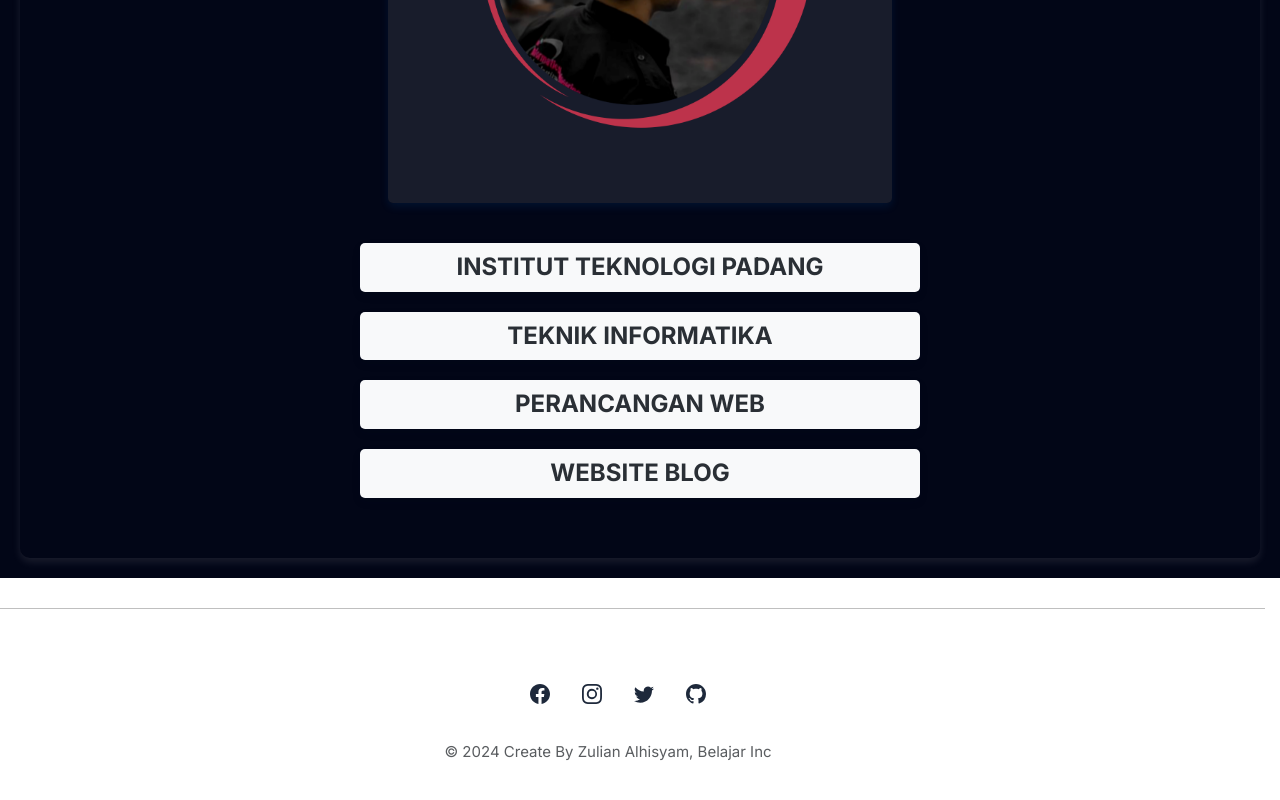
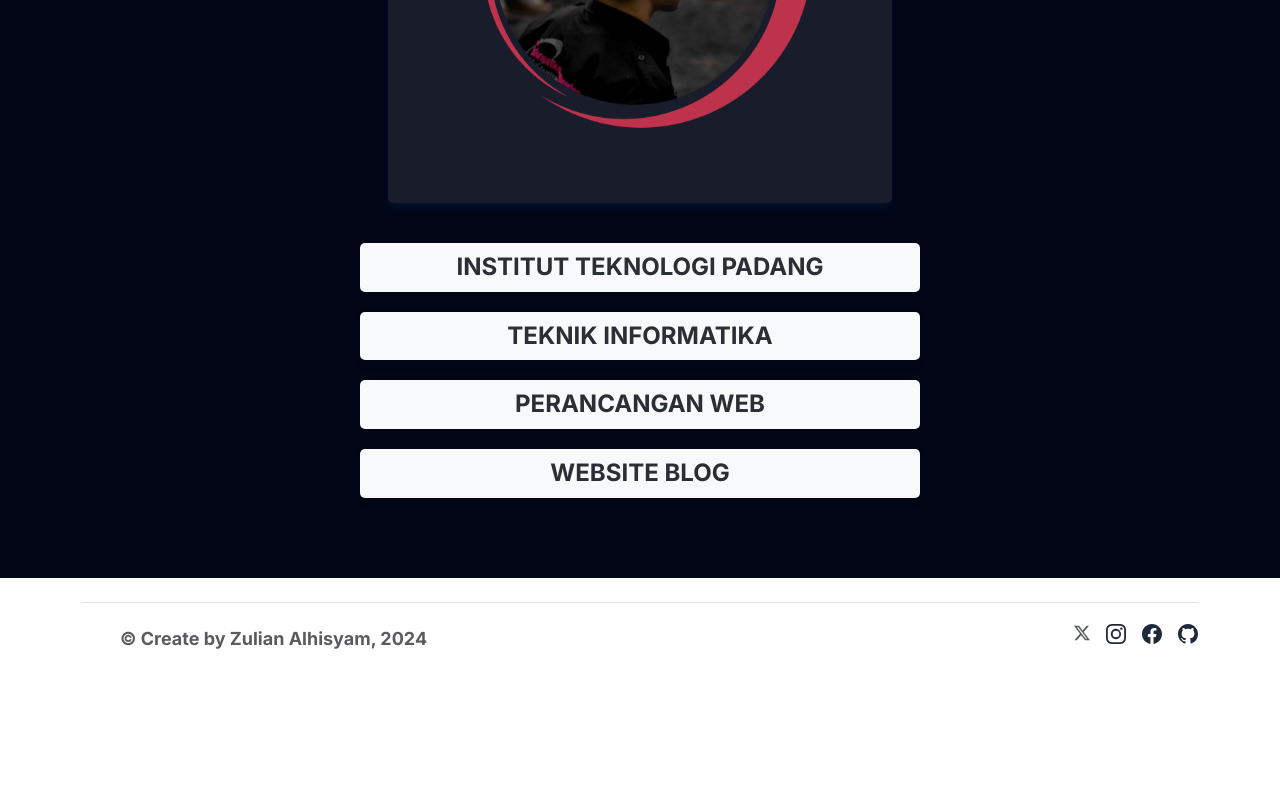
Before and after one commit to zulian026/Zulian_Perweb_akhir, a React (Vite) app: page /Zulian_Perweb_akhir/About in a window 1280 px wide. Shown: the part 818-1618 px from the top of the page. After the commit the page ends 1517 px from the top, so only its background shows below. Built offline with nearby package versions, Linux system fonts and the light colour scheme.

Commit message:
bntar lagi final

```diff
--- /dev/null
+++ b/src/Pages/Kontentigas.jsx
@@ -0,0 +1,16 @@
+import React from "react";
+import Navigasi from "../component/Navigasi";
+import Materitiga from "../component/Materitiga";
+import Footer from "../component/Footer";
+
+const Kontentigas = () => {
+  return (
+    <div>
+      <Navigasi />
+      <Materitiga />
+      <Footer />
+    </div>
+  );
+};
+
+export default Kontentigas;
--- a/src/Style/About.css
+++ b/src/Style/About.css
@@ -7,7 +7,6 @@
   display: flex;
   flex-direction: column;
   min-height: 10vh;
-  background-color: #020617;
 }
 
 .cardabout-container {
@@ -15,8 +14,6 @@
   justify-content: space-between;
   padding: 20px;
   margin: 20px;
-  background-color: #faf7f7;
-  box-shadow: 0 4px 8px rgba(255, 249, 249, 0.1);
   border-radius: 10px;
   flex-direction: column;
   align-items: center;
--- a/src/Style/Footer.css
+++ /dev/null
@@ -1,25 +0,0 @@
-.container-footer {
-  margin-right: 5%;
-   bottom: 0;
-}
-
-.container-footer a {
-  text-align: center;
-  gap: 10px;
-  margin: 10px;
-  width: 2rem;
-}
-
-.text-center {
-  margin: 10px;
-  text-align: center;
-  font-size: 15px;
-}
-
-.container-footer hr {
-  border: 1;
-  padding: 10px;
-  left: 0;
-  border-top: 1px solid #000000;
-  width: 104%;
-}
--- a/src/Style/Materi.css
+++ b/src/Style/Materi.css
@@ -35,9 +35,11 @@ a {
   gap: 20px;
   list-style: none;
   padding: 2%;
-  margin-right: 10%;
+  margin-left: 5%;
   font-weight: 600;
   text-decoration: none;
+  text-align: justify;
+  line-height: 30px;
 }
 
 h1 {
@@ -128,6 +130,11 @@ span {
   color: rgb(30, 41, 59);
 }
 
+.Contoh-3 {
+  width: 100%;
+  height: auto;
+}
+
 /* Responsive Design */
 @media (max-width: 992px) {
   .kontainer-1 {
--- a/src/component/Footer.jsx
+++ b/src/component/Footer.jsx
@@ -1,26 +1,28 @@
 import React from "react";
-import "../Style/Footer.css";
 
 const Footer = () => {
   return (
-    <div className="container-footer">
-      <hr />
-      <footer className="py-3 my-4">
-        <ul className="nav justify-content-center">
-          <a href="https://www.facebook.com/zulian.alhisyam.3" target="_blank">
-            <svg
-              xmlns="http://www.w3.org/2000/svg"
-              width="16"
-              height="16"
-              fill="currentColor"
-              className="bi bi-facebook"
-              viewBox="0 0 16 16"
+    <div class="container">
+      <footer class="d-flex flex-wrap justify-content-between align-items-center py-3 my-4 border-top">
+        <div class="col-md-4 d-flex align-items-center">
+          <a
+            href="/"
+            class="mb-3 me-2 mb-md-0 text-body-secondary text-decoration-none lh-1"
           >
-              <path d="M16 8.049c0-4.446-3.582-8.05-8-8.05C3.58 0-.002 3.603-.002 8.05c0 4.017 2.926 7.347 6.75 7.951v-5.625h-2.03V8.05H6.75V6.275c0-2.017 1.195-3.131 3.022-3.131.876 0 1.791.157 1.791.157v1.98h-1.009c-.993 0-1.303.621-1.303 1.258v1.51h2.218l-.354 2.326H9.25V16c3.824-.604 6.75-3.934 6.75-7.951" />
+            <svg class="bi" width="30" height="24">
+              <use xlink:href="#bootstrap" />
             </svg>
           </a>
+          <span class="mb-3 mb-md-0 text-body-secondary">
+            &copy; Create by Zulian Alhisyam, 2024
+          </span>
+        </div>
+
+        <ul class="nav col-md-4 justify-content-end list-unstyled d-flex">
+          <li class="ms-3">
             <a
-            href="https://www.instagram.com/zyanx_04?igsh=MzNlNGNkZWQ4Mg=="
+              class="text-body-secondary"
+              href="https://x.com/KwZul46283"
               target="_blank"
             >
               <svg
@@ -28,40 +30,68 @@ const Footer = () => {
                 width="16"
                 height="16"
                 fill="currentColor"
-              className="bi bi-instagram"
+                class="bi bi-twitter-x"
+                viewBox="0 0 16 16"
+              >
+                <path d="M12.6.75h2.454l-5.36 6.142L16 15.25h-4.937l-3.867-5.07-4.425 5.07H.316l5.733-6.57L0 .75h5.063l3.495 4.633L12.601.75Zm-.86 13.028h1.36L4.323 2.145H2.865z" />
+              </svg>
+            </a>
+          </li>
+          <li class="ms-3">
+            <a
+              class="text-body-secondary"
+              href="https://www.instagram.com/zyanx_04/"
+              target="_blank"
+            >
+              <svg
+                xmlns="http://www.w3.org/2000/svg"
+                width="16"
+                height="16"
+                fill="currentColor"
+                class="bi bi-instagram"
                 viewBox="0 0 16 16"
               >
                 <path d="M8 0C5.829 0 5.556.01 4.703.048 3.85.088 3.269.222 2.76.42a3.9 3.9 0 0 0-1.417.923A3.9 3.9 0 0 0 .42 2.76C.222 3.268.087 3.85.048 4.7.01 5.555 0 5.827 0 8.001c0 2.172.01 2.444.048 3.297.04.852.174 1.433.372 1.942.205.526.478.972.923 1.417.444.445.89.719 1.416.923.51.198 1.09.333 1.942.372C5.555 15.99 5.827 16 8 16s2.444-.01 3.298-.048c.851-.04 1.434-.174 1.943-.372a3.9 3.9 0 0 0 1.416-.923c.445-.445.718-.891.923-1.417.197-.509.332-1.09.372-1.942C15.99 10.445 16 10.173 16 8s-.01-2.445-.048-3.299c-.04-.851-.175-1.433-.372-1.941a3.9 3.9 0 0 0-.923-1.417A3.9 3.9 0 0 0 13.24.42c-.51-.198-1.092-.333-1.943-.372C10.443.01 10.172 0 7.998 0zm-.717 1.442h.718c2.136 0 2.389.007 3.232.046.78.035 1.204.166 1.486.275.373.145.64.319.92.599s.453.546.598.92c.11.281.24.705.275 1.485.039.843.047 1.096.047 3.231s-.008 2.389-.047 3.232c-.035.78-.166 1.203-.275 1.485a2.5 2.5 0 0 1-.599.919c-.28.28-.546.453-.92.598-.28.11-.704.24-1.485.276-.843.038-1.096.047-3.232.047s-2.39-.009-3.233-.047c-.78-.036-1.203-.166-1.485-.276a2.5 2.5 0 0 1-.92-.598 2.5 2.5 0 0 1-.6-.92c-.109-.281-.24-.705-.275-1.485-.038-.843-.046-1.096-.046-3.233s.008-2.388.046-3.231c.036-.78.166-1.204.276-1.486.145-.373.319-.64.599-.92s.546-.453.92-.598c.282-.11.705-.24 1.485-.276.738-.034 1.024-.044 2.515-.045zm4.988 1.328a.96.96 0 1 0 0 1.92.96.96 0 0 0 0-1.92m-4.27 1.122a4.109 4.109 0 1 0 0 8.217 4.109 4.109 0 0 0 0-8.217m0 1.441a2.667 2.667 0 1 1 0 5.334 2.667 2.667 0 0 1 0-5.334" />
               </svg>
             </a>
-          <a href="https://x.com/KwZul46283" target="_blank">
+          </li>
+          <li class="ms-3">
+            <a
+              class="text-body-secondary"
+              href="https://www.facebook.com/zulian.alhisyam.3/"
+              target="_blank"
+            >
               <svg
                 xmlns="http://www.w3.org/2000/svg"
                 width="16"
                 height="16"
                 fill="currentColor"
-              className="bi bi-twitter"
+                class="bi bi-facebook"
                 viewBox="0 0 16 16"
               >
-              <path d="M5.026 15c6.038 0 9.341-5.003 9.341-9.334q.002-.211-.006-.422A6.7 6.7 0 0 0 16 3.542a6.7 6.7 0 0 1-1.889.518 3.3 3.3 0 0 0 1.447-1.817 6.5 6.5 0 0 1-2.087.793A3.286 3.286 0 0 0 7.875 6.03a9.32 9.32 0 0 1-6.767-3.429 3.29 3.29 0 0 0 1.018 4.382A3.3 3.3 0 0 1 .64 6.575v.045a3.29 3.29 0 0 0 2.632 3.218 3.2 3.2 0 0 1-.865.115 3 3 0 0 1-.614-.057 3.28 3.28 0 0 0 3.067 2.277A6.6 6.6 0 0 1 .78 13.58a6 6 0 0 1-.78-.045A9.34 9.34 0 0 0 5.026 15" />
+                <path d="M16 8.049c0-4.446-3.582-8.05-8-8.05C3.58 0-.002 3.603-.002 8.05c0 4.017 2.926 7.347 6.75 7.951v-5.625h-2.03V8.05H6.75V6.275c0-2.017 1.195-3.131 3.022-3.131.876 0 1.791.157 1.791.157v1.98h-1.009c-.993 0-1.303.621-1.303 1.258v1.51h2.218l-.354 2.326H9.25V16c3.824-.604 6.75-3.934 6.75-7.951" />
               </svg>
             </a>
-          <a href="https://github.com/zulian026" target="_blank">
+          </li>
+          <li class="ms-3">
+            <a
+              class="text-body-secondary"
+              href="https://github.com/zulian026"
+              target="_blank"
+            >
               <svg
                 xmlns="http://www.w3.org/2000/svg"
                 width="16"
                 height="16"
                 fill="currentColor"
-              className="bi bi-github"
+                class="bi bi-github"
                 viewBox="0 0 16 16"
               >
                 <path d="M8 0C3.58 0 0 3.58 0 8c0 3.54 2.29 6.53 5.47 7.59.4.07.55-.17.55-.38 0-.19-.01-.82-.01-1.49-2.01.37-2.53-.49-2.69-.94-.09-.23-.48-.94-.82-1.13-.28-.15-.68-.52-.01-.53.63-.01 1.08.58 1.23.82.72 1.21 1.87.87 2.33.66.07-.52.28-.87.51-1.07-1.78-.2-3.64-.89-3.64-3.95 0-.87.31-1.59.82-2.15-.08-.2-.36-1.02.08-2.12 0 0 .67-.21 2.2.82.64-.18 1.32-.27 2-.27s1.36.09 2 .27c1.53-1.04 2.2-.82 2.2-.82.44 1.1.16 1.92.08 2.12.51.56.82 1.27.82 2.15 0 3.07-1.87 3.75-3.65 3.95.29.25.54.73.54 1.48 0 1.07-.01 1.93-.01 2.2 0 .21.15.46.55.38A8.01 8.01 0 0 0 16 8c0-4.42-3.58-8-8-8" />
               </svg>
             </a>
+          </li>
         </ul>
-        <p className="text-center text-muted">
-          &copy; 2024 Create By Zulian Alhisyam, Belajar Inc
-        </p>
       </footer>
     </div>
   );
--- a/src/component/Materi.jsx
+++ b/src/component/Materi.jsx
@@ -51,12 +51,10 @@ function Materi() {
           <li>Microsoft Edge</li>
           <li>Safari</li>
         </ul>
-
         <h2>Contoh HTML Sederhana</h2>
-
         <p>Berikut adalah contoh HTML untuk memanggil text Hello World</p>
-        <img src={contoh1} alt="" />
-        <p>Dan ini adalah contoh tampilan dari Chrome nya</p>
+        <img src={contoh1} alt="" />'
+        <p>Dan ini adalah contoh tampilan dari Chrome nya</p>/
         <img src={Contoh2} alt="" />
         <p>
           Dengan mengikuti tutorial ini, Anda akan mendapatkan pemahaman dasar
@@ -75,6 +73,9 @@ function Materi() {
           <a href="/Zulian_Perweb_akhir/Materidua">
             <li>2. Struktur Dasar html</li>
           </a>
+          <a href="/Zulian_Perweb_akhir/Materitiga">
+            <li>3. Paragraf Pada html</li>
+          </a>
         </ol>
       </div>
     </div>
--- a/src/component/Materidua.jsx
+++ b/src/component/Materidua.jsx
@@ -1,6 +1,7 @@
 import React from "react";
 import "../Style/Materi.css";
 import Contoh3 from "../Image/3.png";
+import Contoh4 from "../Image/4.png";
 
 function Materidua() {
   return (
@@ -77,7 +78,9 @@ function Materidua() {
         </ul>
         <h2>Contoh Struktur Dasar HTML</h2>
         <p>Berikut adalah contoh struktur dasar HTML:</p>
-        <img src={Contoh3} alt="" />
+        <img src={Contoh3} alt="" className="Contoh-3" />
+        <p>Hasl dari Code html nya</p>
+        <img src={Contoh4} alt="" />
         <p>
           Dengan mengikuti tutorial ini, Anda akan mendapatkan pemahaman dasar
           tentang cara menggunakan HTML untuk meningkatkan struktur dan konten
@@ -96,6 +99,9 @@ function Materidua() {
           <a href="/Zulian_Perweb_akhir/Materidua">
             <li>2. Struktur Dasar html</li>
           </a>
+          <a href="/Zulian_Perweb_akhir/Materitiga">
+            <li>3. Paragraf Pada html</li>
+          </a>
         </ol>
       </div>
     </div>
--- /dev/null
+++ b/src/component/Materitiga.jsx
@@ -0,0 +1,98 @@
+import React from "react";
+import contoh5 from "../Image/5.png";
+
+const Materitiga = () => {
+  return (
+    <div className="kontainer-1">
+      <div className="box-1">
+        <h1>Memulai HTML 3 :Membuat Paragraf Pada HTML</h1>
+        <hr />
+        <img
+          src="https://img.freepik.com/free-photo/person-front-computer-working-html_23-2150040412.jpg?ga=GA1.1.185333785.1719150752&semt=ais_user"
+          alt="Gambar Struktur Dasar HTML"
+          className="gambar-tutorial"
+        />
+        <p>
+          Paragraf dalam HTML digunakan untuk menampilkan teks yang terstruktur
+          dalam satu blok atau baris yang berbeda. Setiap paragraf biasanya
+          dipisahkan oleh jarak kosong di atas dan di bawahnya untuk membedakan
+          antara satu paragraf dengan paragraf lainnya.
+        </p>
+        <h2>Tag Paragraf HTML</h2>
+        <p>
+          Tag yang digunakan untuk membuat paragraf dalam HTML adalah{" "}
+          <code>&lt;p&gt;</code>. Berikut adalah contoh penggunaannya:
+        </p>
+        <pre>
+          <code>{`<p>Ini adalah paragraf pertama.</p>
+<p>Ini adalah paragraf kedua.</p>
+<p>Ini adalah paragraf ketiga.</p>`}</code>
+        </pre>
+        <img src={contoh5} alt="" />
+        <p>
+          Setiap <code>&lt;p&gt;</code> tag akan membuat satu blok teks baru.
+          Browser secara otomatis menambahkan jarak kosong di atas dan di bawah
+          setiap paragraf untuk membedakan antara satu paragraf dengan yang
+          lain.
+        </p>
+        <p>
+          Dengan menggunakan tag paragraf, Anda dapat membuat konten teks yang
+          lebih terstruktur dan mudah dibaca. Hal ini sangat penting dalam
+          membuat konten web yang baik dan mudah dipahami oleh pengguna.
+        </p>
+        <h2>Contoh Penggunaan Paragraf dalam HTML</h2>
+        <p>
+          Berikut adalah contoh penggunaan paragraf dalam HTML untuk membuat
+          konten teks yang lebih terstruktur:
+        </p>
+        <pre>
+          <code>{`<p>HTML adalah bahasa markup yang digunakan untuk membuat struktur konten pada web.</p>
+<p>HTML terdiri dari serangkaian tag yang digunakan untuk mendefinisikan elemen-elemen pada halaman web.</p>
+<p>Tag-tag ini dapat digunakan untuk membuat judul, paragraf, gambar, link, dan lain-lain.</p>`}</code>
+        </pre>
+        <p>
+          Dalam contoh di atas, kita menggunakan tag paragraf untuk membuat tiga
+          blok teks yang berbeda. Setiap blok teks dipisahkan oleh jarak kosong
+          di atas dan di bawahnya, sehingga membuat konten teks lebih mudah
+          dibaca dan dipahami.
+        </p>
+        <h2>Tag Judul HTML (h1, h2, h3, h4, h5)</h2>
+        <p>
+          Tag judul dalam HTML digunakan untuk menentukan tingkat kepentingan
+          teks. Ada enam tingkat judul, yaitu h1, h2, h3, h4, h5, dan h6.
+          Semakin kecil angkanya, semakin kecil ukuran teks.
+        </p>
+        <pre>
+          <code>{`<h1>Ini adalah judul utama</h1>
+<h2>Ini adalah sub-judul</h2>
+<h3>Ini adalah sub-sub-judul</h3>
+<h4>Ini adalah sub-sub-sub-judul</h4>
+<h5>Ini adalah sub-sub-sub-sub-judul</h5>`}</code>
+        </pre>
+        <p>
+          Tag judul ini sangat berguna untuk memberikan struktur dan hierarki
+          pada konten teks. Dengan menggunakan tag judul, Anda dapat membuat
+          konten teks yang lebih terorganisir dan mudah dipahami.
+        </p>
+      </div>
+
+      <div className="box-2">
+        <h2>List Tutorial</h2>
+        <hr />
+        <ol>
+          <a href="/Zulian_Perweb_akhir/Materi">
+            <li>1. Pengenalan HTML</li>
+          </a>
+          <a href="/Zulian_Perweb_akhir/Materidua">
+            <li>2. Struktur Dasar HTML</li>
+          </a>
+          <a href="/Zulian_Perweb_akhir/Materitiga">
+            <li>3. Paragraf Pada HTML</li>
+          </a>
+        </ol>
+      </div>
+    </div>
+  );
+};
+
+export default Materitiga;
--- a/src/component/Navigasi.jsx
+++ b/src/component/Navigasi.jsx
@@ -57,7 +57,7 @@ function Navigasi() {
             </Nav.Link>
 
             <Nav.Link
-              href="https://drive.google.com/file/d/1vOH13LwRHo34HdyR7bzNlKCo3czMMbwo/view?usp=sharing"
+              href="https://drive.google.com/file/d/1Ags5c2un9E1JYts_90Y2QGWAel3qgxSX/view?usp=sharing"
               target="_blank"
               className="nav-item"
             >
--- a/src/main.jsx
+++ b/src/main.jsx
@@ -9,6 +9,7 @@ import Konten from "./Pages/Konten.jsx";
 import Kontendua from "./Pages/Kontendua.jsx";
 import ContactPages from "./Pages/ContactPages.jsx";
 import AboutPages from "./Pages/AboutPages.jsx";
+import Kontentigas from "./Pages/Kontentigas.jsx";
 
 const router = createBrowserRouter([
   {
@@ -35,6 +36,10 @@ const router = createBrowserRouter([
         path: "/Zulian_Perweb_akhir/About",
         element: <AboutPages />,
       },
+      {
+        path: "/Zulian_Perweb_akhir/Materitiga",
+        element: <Kontentigas />,
+      },
     ],
   },
 ]);
```
Also changed, not shown: src/component/Home.jsx (+21 -4 lines), src/Image/4.png (added), src/Image/5.png (added). Lines whose indentation alone changed are shown as unchanged.
